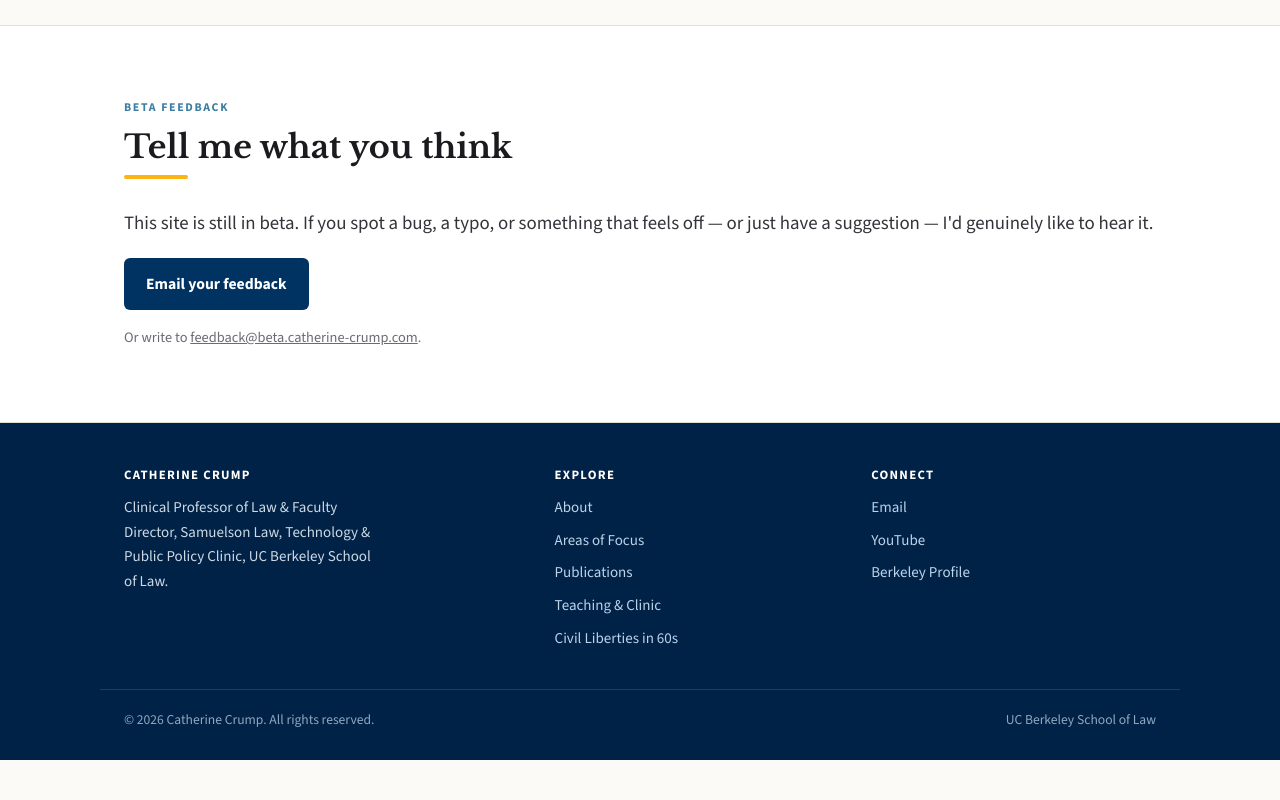
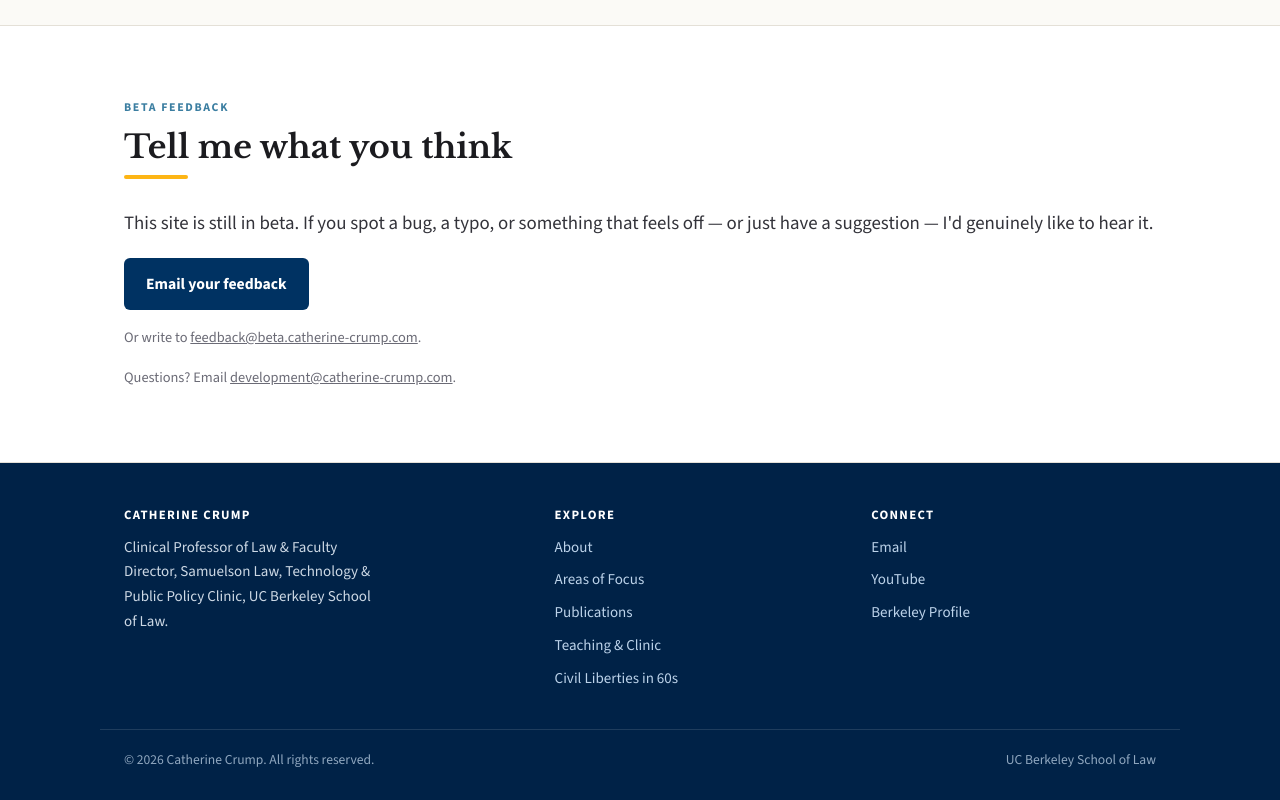
Before and after one commit to homejeopardy/catherine-crump-site, a plain HTML site: page index.html in a window 1280 px wide. Shown: the part 1760-2560 px from the top of the page. Before the commit the page ends 2520 px from the top, so only its background shows below. Drawn offline with nearby package versions, Linux system fonts and the light colour scheme.

Commit message:
Add 'Questions? development@catherine-crump.com' to feedback section
Co-Authored-By: Claude Opus 4.8 <noreply@anthropic.com>

```diff
--- a/index.html
+++ b/index.html
@@ -122,6 +122,7 @@
         <a class="btn btn-blue" href="mailto:feedback@beta.catherine-crump.com">Email your feedback</a>
       </div>
       <p class="feedback-note">Or write to <a href="mailto:feedback@beta.catherine-crump.com">feedback@beta.catherine-crump.com</a>.</p>
+      <p class="feedback-note">Questions? Email <a href="mailto:development@catherine-crump.com">development@catherine-crump.com</a>.</p>
     </div>
   </section>
 
```
